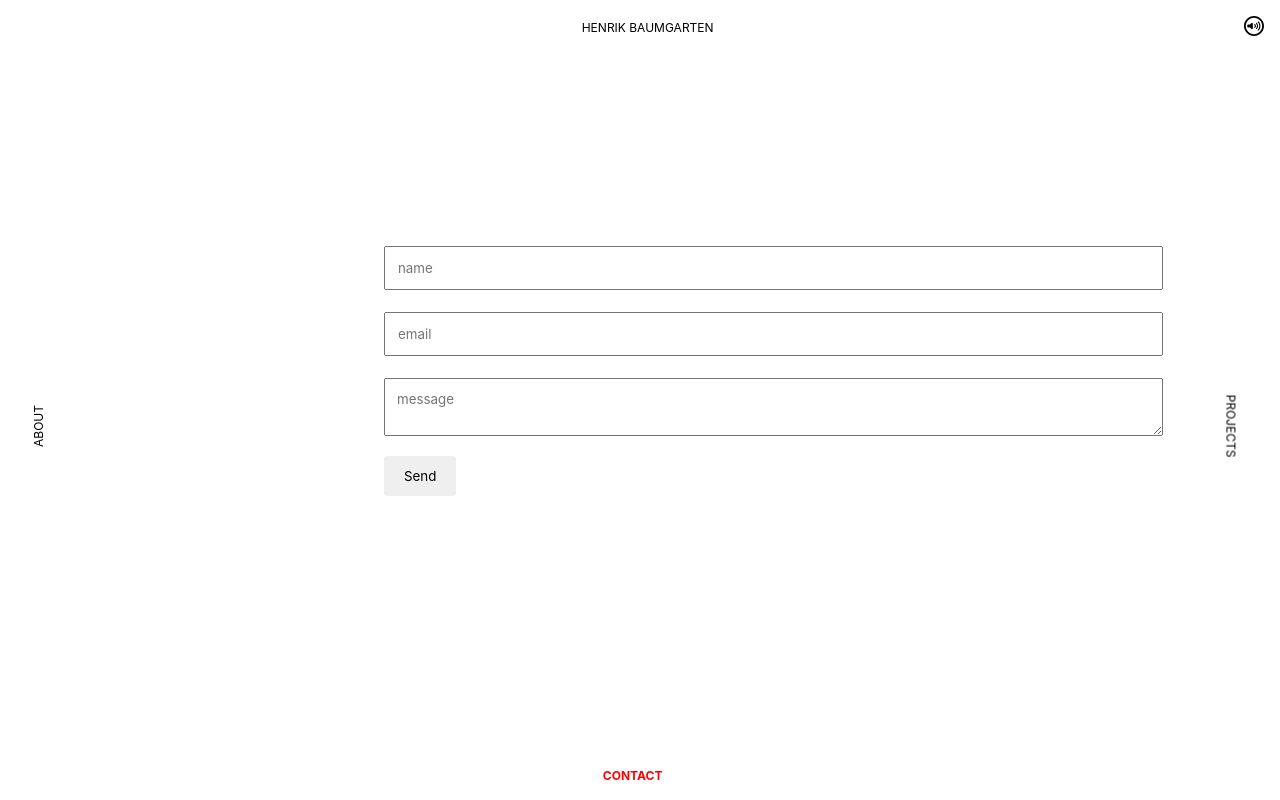
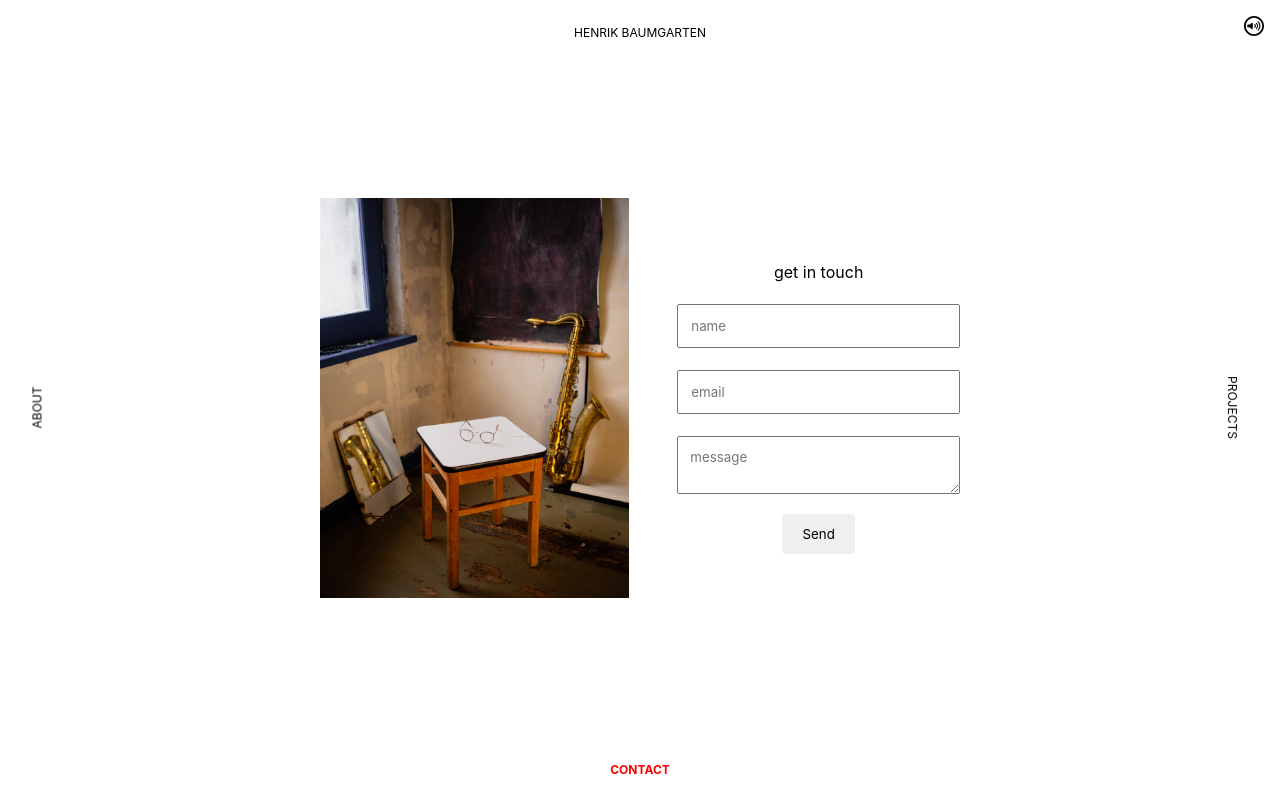
Before and after one commit to mnapearson/hbmusic, a Vue app in the folder henrikmusic/: page /#/contact in a window 1280 px wide. Built offline with nearby package versions, Linux system fonts and the light colour scheme.

Commit message:
adjust translation for centering of menu

```diff
--- a/henrikmusic/src/components/Nav.vue
+++ b/henrikmusic/src/components/Nav.vue
@@ -88,9 +88,11 @@ export default {
 }
 .top {
   position: fixed;
+  display: flex;
   top: 0;
-  right: 43%;
-  margin: 1rem;
+  left: 50%;
+  margin-top: 2rem;
+  transform: translate(-50%, -50%);
 }
 .top .link:hover,
 .top .router-link-exact-active {
@@ -100,9 +102,10 @@ export default {
 
 .left {
   position: fixed;
+  display: flex;
   left: 0;
   top: 50%;
-  margin: 1rem;
+  margin-left: 1rem;
   transform: rotate(-90deg);
 }
 
@@ -113,9 +116,11 @@ export default {
 }
 .bottom {
   position: fixed;
+  display: flex;
   bottom: 0;
-  right: 47%;
-  margin: 1rem;
+  left: 50%;
+  margin-bottom: 1rem;
+  transform: translate(-50%, -50%);
 }
 .bottom .link:hover,
 .bottom .router-link-active {
@@ -125,9 +130,10 @@ export default {
 
 .right {
   position: fixed;
+  display: flex;
   right: 0;
   top: 50%;
-  margin: 1rem;
+  margin-right: 1rem;
   transform: rotate(90deg);
 }
 .right .link:hover,
--- a/henrikmusic/src/views/About.vue
+++ b/henrikmusic/src/views/About.vue
@@ -44,21 +44,22 @@ export default {
 </script>
 
 <style scoped>
-.about {
+.about-content {
   position: fixed;
-  top: 25%;
-}
-
-.about-content {
+  top: 50%;
+  left: 50%;
+  transform: translate(-50%, -50%);
   display: flex;
   align-items: center;
-  justify-content: space-evenly;
+  justify-content: space-between;
+  width: 70%;
 }
 
 .about-text {
-  width: 25%;
   font-size: 12px;
-  line-height: 20px;
+  line-height: 22px;
+  width: 50%;
+  margin-right: 2rem;
 }
 
 .about-carousel {
--- a/henrikmusic/src/views/Contact.vue
+++ b/henrikmusic/src/views/Contact.vue
@@ -1,12 +1,18 @@
 <template>
   <div class="contact">
     <Nav />
+    <div class="contact-main">
+      <div class="contact-image">
+        <img src="../images/henrikcontact.png" alt="" />
+      </div>
+      <div class="contact-form">
         <form
           ref="contact"
           class="contact-form"
           @submit.prevent="sendEmail"
           v-if="!successMessage"
         >
+          <p>get in touch</p>
           <input type="text" name="user_name" placeholder="name" />
 
           <input type="email" name="user_email" placeholder="email" />
@@ -14,11 +20,11 @@
           <textarea name="message" placeholder="message"></textarea>
           <input type="submit" value="Send" />
         </form>
-    <div class="success" v-if="successMessage">
-      <p>
-        Thank you for your inquiry. <br />You will receive a reply as soon as
+        <p v-if="successMessage">
+          Thank you for your message. <br />You will receive a reply as soon as
           possible.
         </p>
+      </div>
     </div>
   </div>
 </template>
@@ -68,10 +74,26 @@ export default {
 </script>
 
 <style scoped>
-.contact {
+.contact-main {
   position: fixed;
-  top: 30%;
-  left: 30%;
+  display: flex;
+  top: 50%;
+  left: 50%;
+  transform: translate(-50%, -50%);
+  justify-content: center;
+  align-items: center;
+}
+
+.contact-image img {
+  height: 400px;
+}
+
+.contact-image {
+  margin-right: 3rem;
+}
+
+.contact-form {
+  text-align: center;
 }
 
 .container {
@@ -92,7 +114,6 @@ input[type="text"],
 textarea {
   width: 100%;
   padding: 12px;
-
   box-sizing: border-box;
   margin-top: 6px;
   margin-bottom: 16px;
@@ -116,8 +137,6 @@ input[type="submit"]:hover {
   display: flex;
   justify-content: center;
   align-items: center;
-  top: 40%;
-  left: 40%;
   text-align: center;
 }
 </style>
--- a/henrikmusic/src/views/Home.vue
+++ b/henrikmusic/src/views/Home.vue
@@ -21,15 +21,13 @@ export default {
 
 <style scoped>
 .image {
+  display: flex;
   position: absolute;
-
   left: 50%;
-
   top: 50%;
-
   transform: translate(-50%, -50%);
 }
 img {
-  height: 650px;
+  height: 600px;
 }
 </style>
```
Also changed, not shown: henrikmusic/src/images/henrikcontact.png (added). Lines whose indentation alone changed are shown as unchanged.
